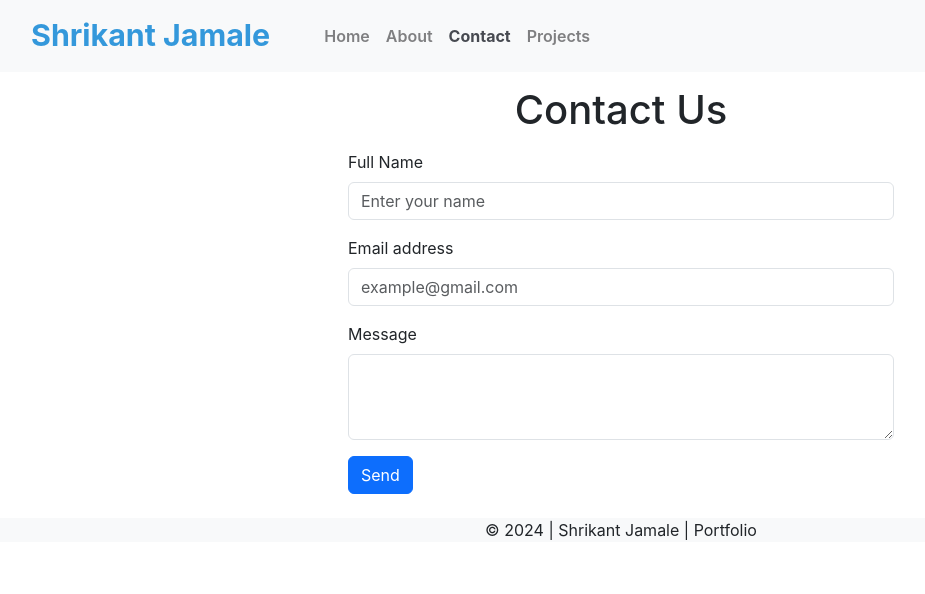
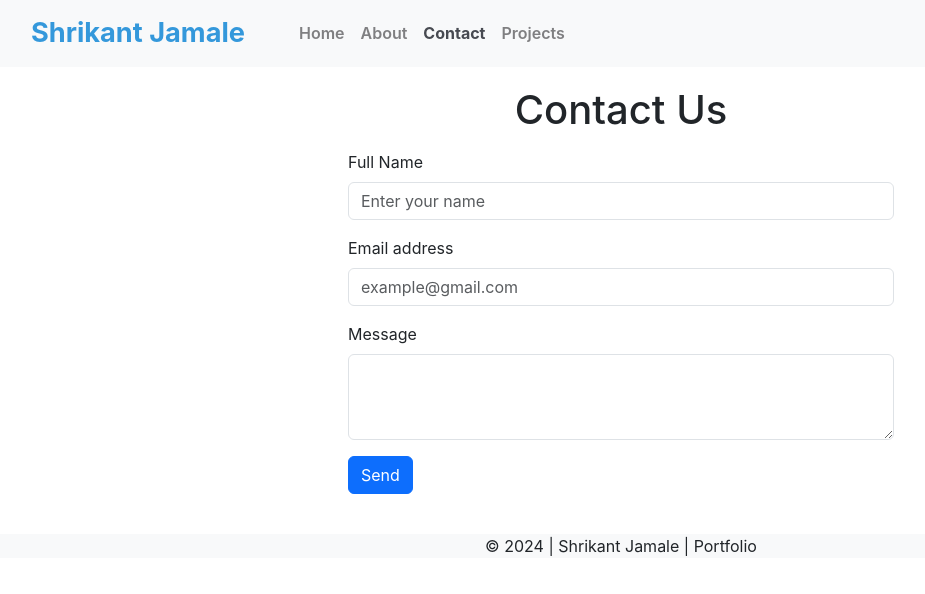
Before and after one commit to tusharsarodeAI/Portfolio_Data_Scientist, a React (Create React App) app: page /Contact in a window 1280 px wide. Shown: the top 594 px of the page, without its empty margins (19-944 px from the left). Built offline with nearby package versions, Linux system fonts and the light colour scheme.

Commit message:
commit for hosting

```diff
--- a/src/App.js
+++ b/src/App.js
@@ -27,8 +27,8 @@ function App() {
       <Route exact path="/About" element={<About/>}/>
       <Route path='*' element={<Navigate to = '/'/>}/>
     </Routes>
+    </div>
     <Footer/>
-    </div>
     </Router>
     </>
   );
--- a/src/Footer.js
+++ b/src/Footer.js
@@ -5,7 +5,7 @@ const Footer = () => {
 
   return (
     <>
-        <footer className='w-full bg-light text-center'>
+        <footer className='w-full bg-light text-center footer'>
             <p>© {year} | Shrikant Jamale | Portfolio </p>
         </footer>
     </>
--- a/src/index.css
+++ b/src/index.css
@@ -1,3 +1,8 @@
+@tailwind base;
+@tailwind components;
+@tailwind utilities;
+
+
 body {
   margin: 0;
   font-family: -apple-system, BlinkMacSystemFont, 'Segoe UI', 'Roboto', 'Oxygen',
@@ -6,6 +11,8 @@ body {
   -webkit-font-smoothing: antialiased;
   -moz-osx-font-smoothing: grayscale;
   scroll-behavior: smooth;
+  min-height: 100vh;
+  margin: 0;
 }
 
 .about-text {
@@ -23,7 +30,7 @@ code {
 }
 
 .navbar-brand {
-  font-size: 1.9rem !important;
+  font-size: 1.7rem !important;
   color: #3498db !important;
   padding-right: 30px;
 }
@@ -292,3 +299,7 @@ code {
 .tab-contents.active-tab {
   display: block;
 }
+
+.container1{
+  margin-bottom: 2.5rem;
+}
--- a/src/main_pages/Contact.js
+++ b/src/main_pages/Contact.js
@@ -51,14 +51,14 @@ const Contact = () => {
   };
 
   return (
-    <>
+    <div className='container1'>
       <div className="my-3">
         <h1 className="text-center">Contact Us</h1>
       </div>
       <div className="container contact_div">
         <div className="row">
           <div className="col-md-6 col-10 mx-auto">
-            <form onSubmit={(e) => { if (validateForm()) sendEmail(e); }} ref={form}>
+            <form onSubmit={(e) => { if (validateForm()) sendEmail(e); }} ref={form} className='h-90'>
               <div className="mb-3">
                 <label htmlFor="exampleFormControlInput1" className="form-label">
                   Full Name
@@ -106,7 +106,7 @@ const Contact = () => {
               </div>
 
               <div className="col-12">
-                <button className="btn btn-primary mb-4" type="submit">
+                <button className="btn btn-primary" type="submit">
                   Send
                 </button>
               </div>
@@ -116,7 +116,7 @@ const Contact = () => {
         <ToastContainer />
       </div>
 
-    </>
+    </div>
   );
 };
 
```
Also changed, not shown: package.json (+7 -1 lines), src/main_pages/forms/RestrictionForm.js (added), 1 other file (tests, documents, lock files or other folders).
